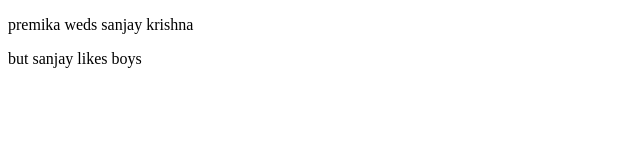
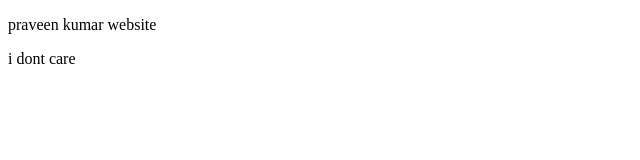
Before and after one commit to praven06/praveen, a plain HTML site: page index.html in a window 1280 px wide. Shown: the whole page, without its empty margins (0-640 px from the left). Drawn offline with Linux system fonts and the light colour scheme.

Commit message:
Update index.html

```diff
--- a/index.html
+++ b/index.html
@@ -7,7 +7,7 @@
     <title>Document</title>
 </head>
 <body>
-    <p>premika weds sanjay krishna </p>
-    <p>but sanjay likes boys </p>
+    <p>praveen kumar website </p>
+    <p>i dont care  </p>
 </body>
 </html>
```
